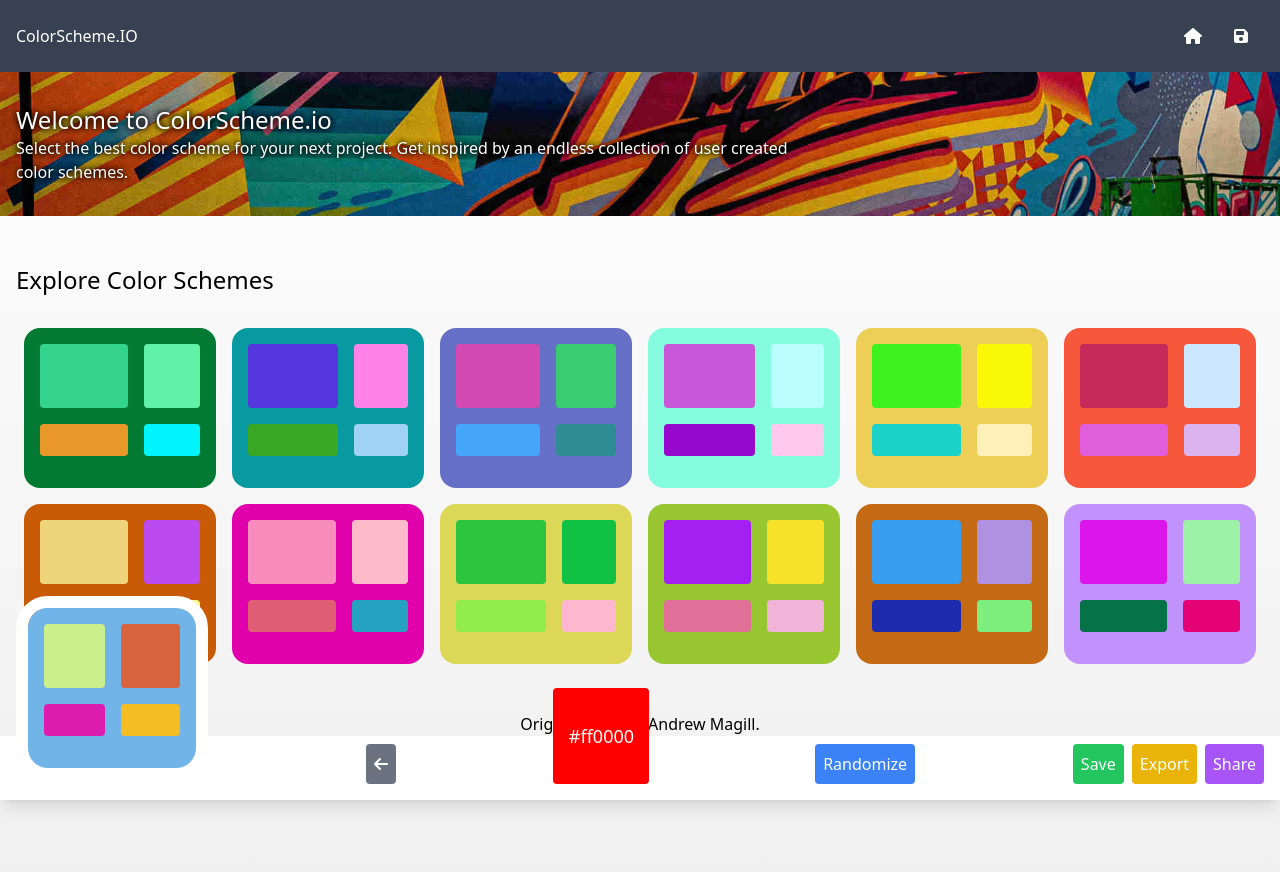
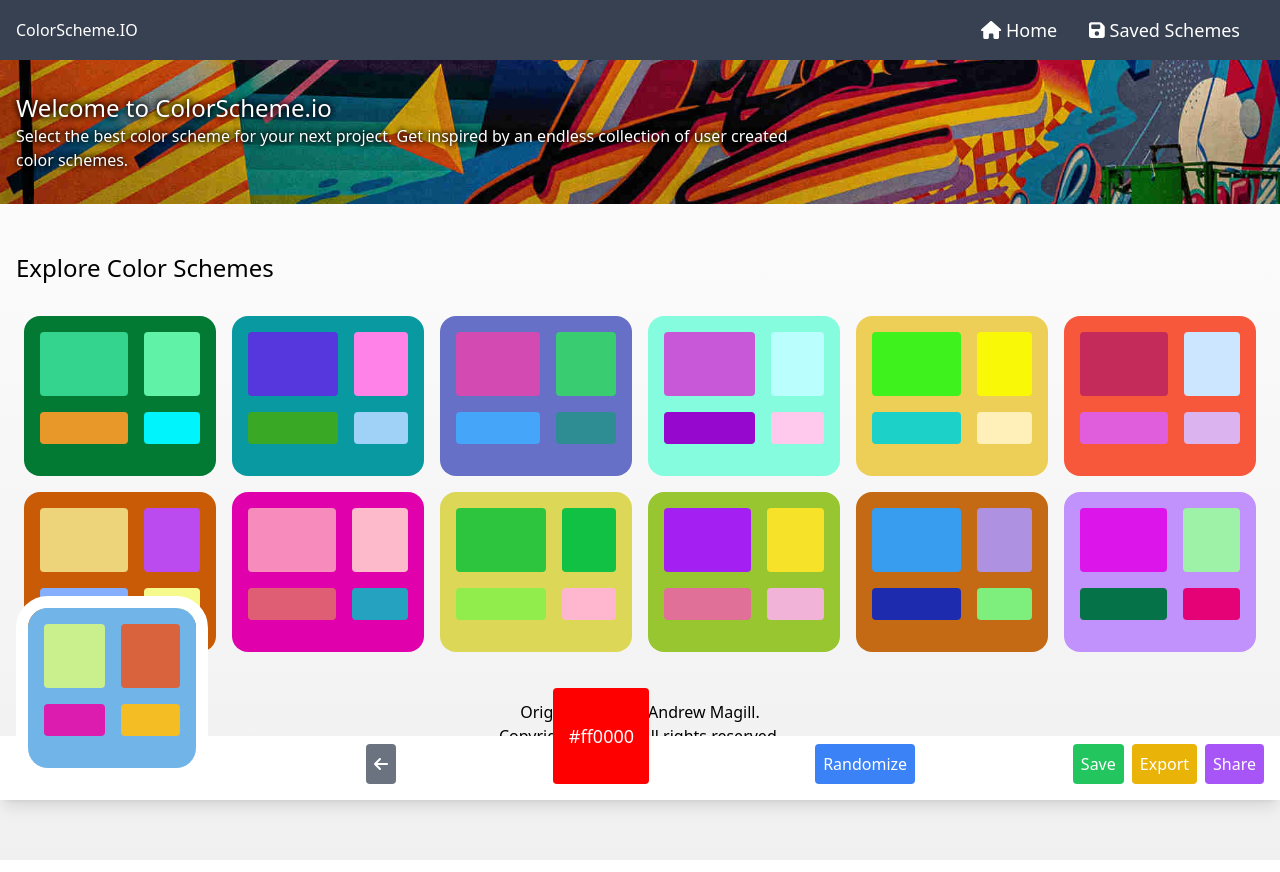
Before and after one commit to andymagill/ColorScheme.io, a Next.js app: page / in a window 1280 px wide. Built offline with nearby package versions, Linux system fonts and the light colour scheme.

Commit message:
added Navbar component

```diff
--- a/app/components/header.tsx
+++ b/app/components/header.tsx
@@ -1,9 +1,15 @@
 import React from 'react';
 import { FontAwesomeIcon } from '@fortawesome/react-fontawesome';
 import { faHome, faSave } from '@fortawesome/free-solid-svg-icons';
+import Navbar from './navbar';
 import '../styles/components/header.css';
 
 export default function Header() {
+
+  const navigationItems = [
+    { path: '/', title: 'Home', icon: <FontAwesomeIcon icon={faHome} /> },
+    { path: '/saved', title: 'Saved Schemes', icon: <FontAwesomeIcon icon={faSave} /> },
+  ];
 
   return (
     <header className="bg-gray-700 text-white">
@@ -13,23 +19,7 @@ export default function Header() {
           ColorScheme.IO
         </div>
 
-        <nav>
-          <ul className="flex gap-2">
-            <li>
-              <a href="/" className="inline-block p-2">
-                <FontAwesomeIcon icon={faHome} className="mr-2 leading-none"/>
-                <span className='inline-block leading-none'>Home</span>
-              </a>
-            </li>
-
-            <li>
-              <a href="/saved" className='inline-block p-2'>
-                <FontAwesomeIcon icon={faSave} className='mr-2 leading-none'/>
-                <span className='inline-block leading-none'>Saved Schemes</span>
-              </a>
-            </li>
-          </ul>
-        </nav>
+        <Navbar navItems={navigationItems} />
       </div>
     </header>
   );
--- /dev/null
+++ b/app/components/navbar.tsx
@@ -0,0 +1,35 @@
+
+import Link from 'next/link';
+import React from 'react';
+import '../styles/components/navbar.css';
+
+// Update the NavItem type to include an optional icon component
+type NavItem = {
+  path: string;
+  title: string;
+  icon?: React.ReactNode;
+};
+
+// Define the props type for the Navbar component
+interface NavbarProps {
+  navItems: NavItem[];
+}
+
+const Navbar: React.FC<NavbarProps> = ({ navItems }) => {
+  return (
+    <nav>
+      <ul className="flex gap-2">
+        {navItems.map((item, index) => (
+          <li key={index}>
+            <Link href={item.path} className="text-lg mr-6 hover:text-gray-300">
+              {item.icon && item.icon} {/* Render the icon if it exists */}
+              {item.title}
+            </Link>
+          </li>
+        ))}
+      </ul>
+    </nav>
+  );
+};
+
+export default Navbar;
--- a/app/styles/components/header.css
+++ b/app/styles/components/header.css
@@ -7,7 +7,7 @@ nav {
     a {
         span {
             color: transparent;
-            letter-spacing: -0.75em;
+            /* letter-spacing: -0.75em; */
             transition: color 0.25s, letter-spacing 0.25s;
         }
 
--- /dev/null
+++ b/app/styles/components/navbar.css
@@ -0,0 +1,2 @@
+
+/* components/navbar.css */
```
